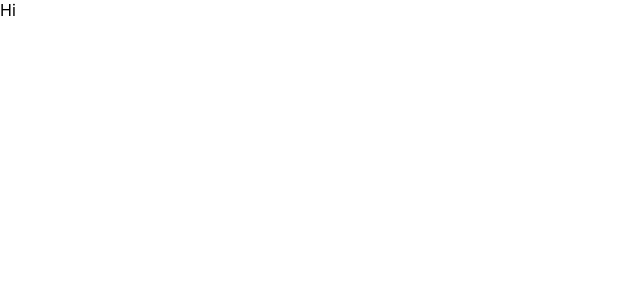
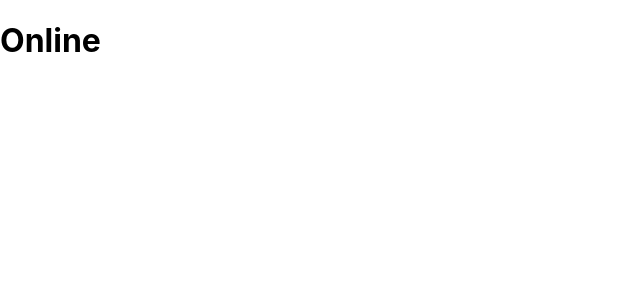
Before and after one commit to chogyejin/react-custom-hooks, a React (Create React App) app: page / in a window 1280 px wide. Shown: the top 300 px of the page, without its empty margins (0-640 px from the left). Built offline with nearby package versions, Linux system fonts and the light colour scheme.

Commit message:
feat: Add useNetwork to detect network changes

```diff
--- a/src/App.tsx
+++ b/src/App.tsx
@@ -1,12 +1,13 @@
-import { useFadeIn } from "./hooks/useFadeIn";
+import { useNetwork } from "./hooks/useNetwork";
 
 const App = () => {
-  const fadeInDiv = useFadeIn(1, 2); // 1초 동안 서서히 2초 뒤에
-  const fadeInP = useFadeIn(5, 10); // 5초 동안 서서히 10초 뒤에
+  const handleNetworkChange = (online: boolean) => {
+    console.log(online ? "Go to Online" : "Go to Offline");
+  };
+  const online = useNetwork(handleNetworkChange);
   return (
     <div>
-      <div {...fadeInDiv}>Hi</div>
-      <p {...fadeInP}>안녕 안녕 안녕</p>
+      <h1>{online ? "Online" : "Offline"}</h1>
     </div>
   );
 };
--- /dev/null
+++ b/src/hooks/useNetwork.tsx
@@ -0,0 +1,32 @@
+import { useEffect, useState } from "react";
+
+export const useNetwork = (onChange: (online: boolean) => void) => {
+  const [status, setStatus] = useState<boolean>(navigator.onLine);
+  console.log("first || last " + navigator.onLine);
+  const handleChange = () => {
+    console.log("2nd " + navigator.onLine);
+    onChange(navigator.onLine); // 3rd console.log
+    setStatus(navigator.onLine);
+  };
+  useEffect(() => {
+    window.addEventListener("online", handleChange);
+    window.addEventListener("offline", handleChange);
+    return () => {
+      window.removeEventListener("online", handleChange);
+      window.removeEventListener("offline", handleChange);
+    };
+  }, []);
+  return status;
+};
+
+// const App = () => {
+//   const handleNetworkChange = (online: boolean) => {
+//     console.log(online ? "Go to Online" : "Go to Offline");
+//   };
+//   const online = useNetwork(handleNetworkChange);
+//   return (
+//     <div>
+//       <h1>{online ? "Online" : "Offline"}</h1>
+//     </div>
+//   );
+// };
```
